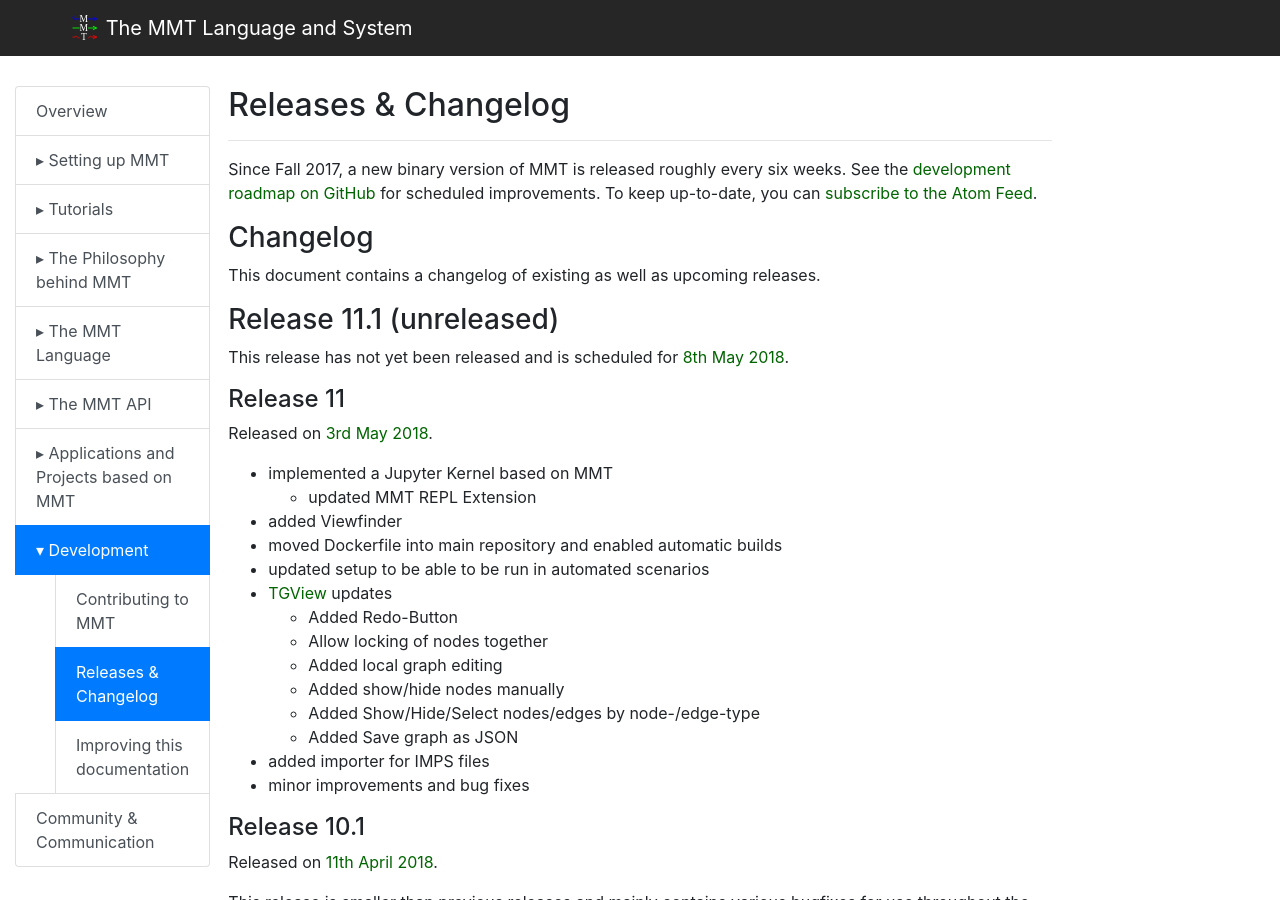
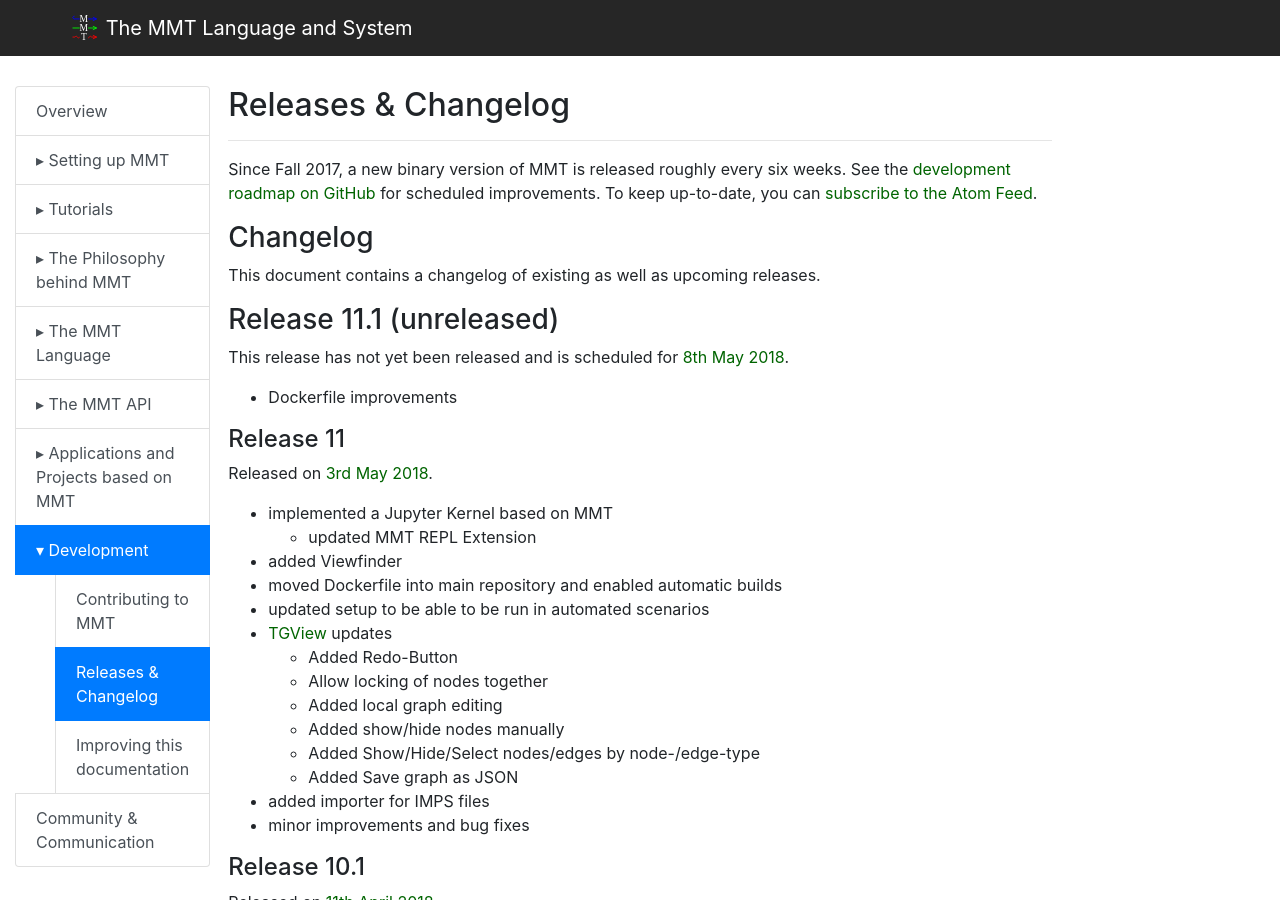
Before and after one commit to UniFormal/uniformal.github.io, a Jekyll site: the page built from doc/development/releases.md, in a window 1280 px wide and 900 px high. Built offline with Jekyll 4.4.1, drawn with Linux system fonts in a browser that asks for light colours.

Commit message:
Update releases.md

```diff
--- a/doc/development/releases.md
+++ b/doc/development/releases.md
@@ -14,6 +14,8 @@
 ### Release 11.1 (unreleased)
 
 This release has not yet been released and is scheduled for [8th May 2018](https://github.com/UniFormal/MMT/milestone/3).
+
+- Dockerfile improvements
 
 #### Release 11
 
```
